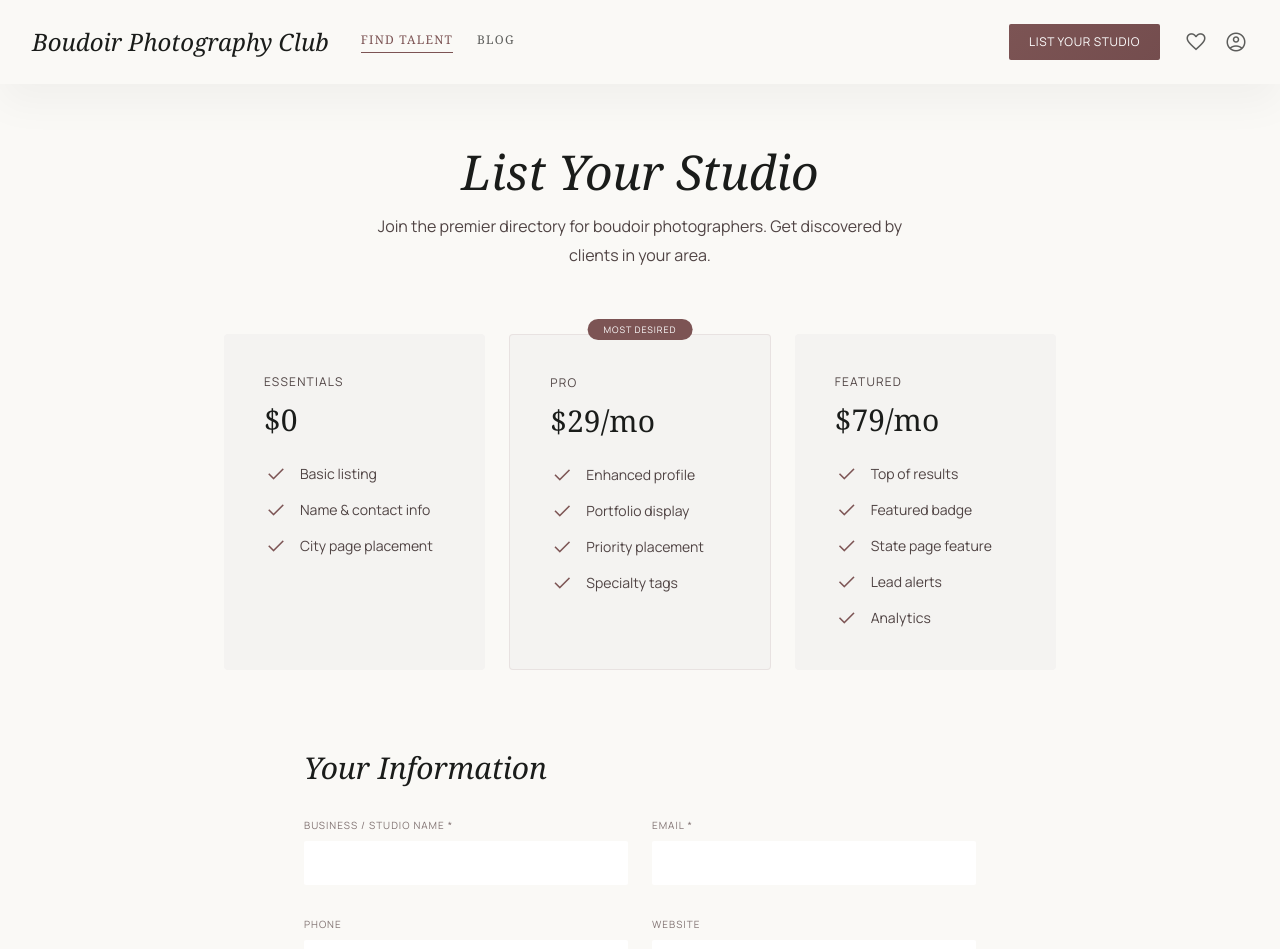
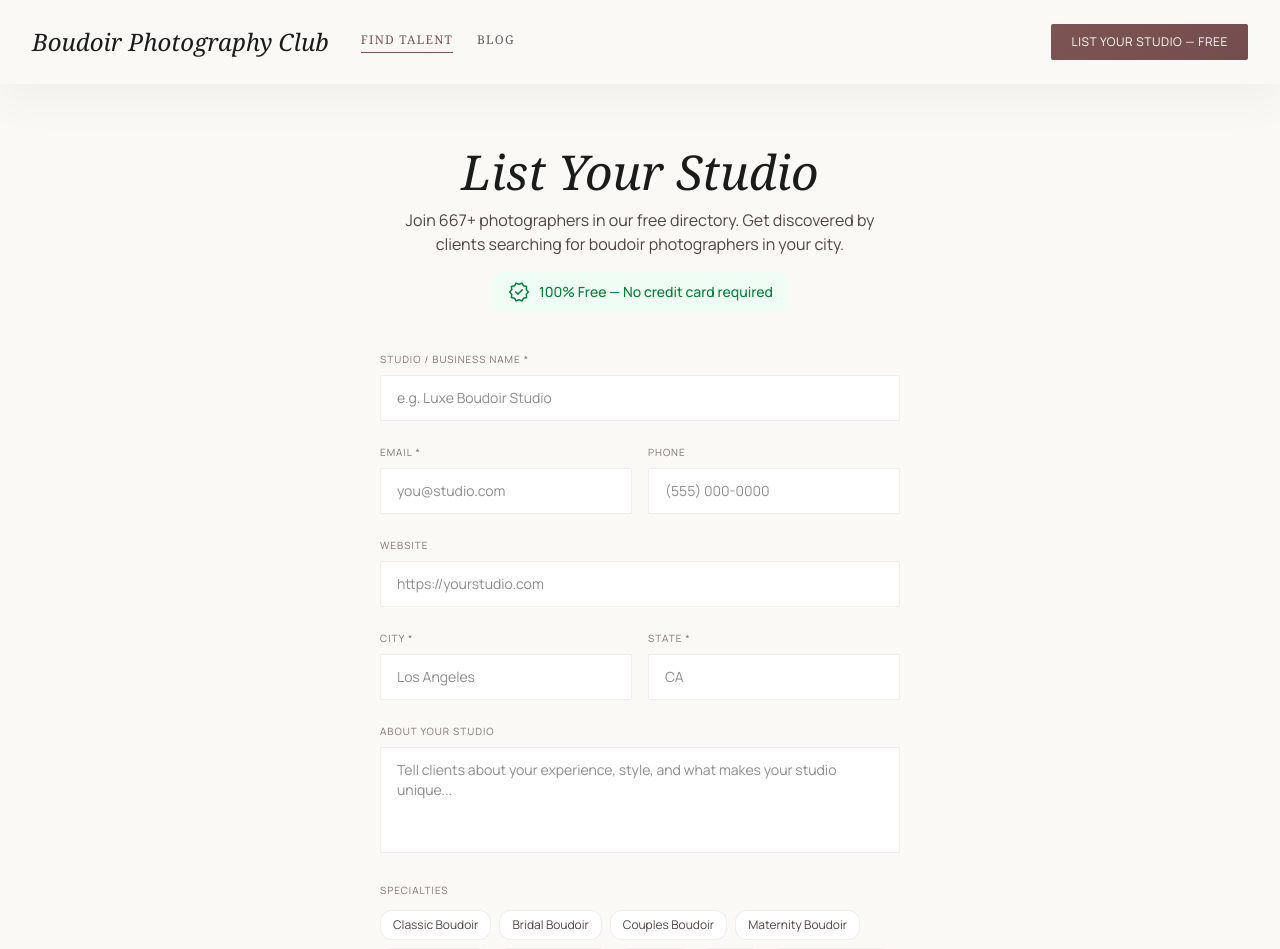
Before and after one commit to chandumx/boudoirphotographyclub, a Next.js app: page /submit in a window 1280 px wide. Shown: the top 949 px of the page. Built offline with nearby package versions, Linux system fonts and the light colour scheme.

Commit message:
Revamp submit page: clean form, remove pricing tiers, remove heart/profile icons from header

```diff
--- a/src/app/submit/page.tsx
+++ b/src/app/submit/page.tsx
@@ -13,6 +13,8 @@ const specialtyOptions = [
   "Pin-Up",
   "Plus Size Boudoir",
   "Outdoor Boudoir",
+  "Dark & Moody",
+  "Editorial",
 ];
 
 export default function SubmitPage() {
@@ -55,88 +57,51 @@ export default function SubmitPage() {
 
   if (submitted) {
     return (
-      <div className="max-w-2xl mx-auto px-4 py-24 text-center">
-        <div className="bg-surface-container-low rounded-lg p-10">
-          <span className="material-symbols-outlined text-5xl text-primary mb-4 block">check_circle</span>
-          <h1 className="font-headline text-5xl italic text-on-surface mb-4">Submission Received</h1>
-          <p className="text-on-surface-variant leading-[1.8]">We&apos;ll review your listing and get back to you within 24-48 hours.</p>
+      <div className="bg-surface text-on-surface min-h-[70vh] flex items-center justify-center px-4">
+        <div className="max-w-md text-center">
+          <span className="material-symbols-outlined text-6xl text-green-600 mb-6 block">check_circle</span>
+          <h1 className="font-headline text-4xl italic text-on-surface mb-4">You&apos;re In!</h1>
+          <p className="text-on-surface-variant leading-relaxed mb-2">
+            Your studio has been submitted successfully.
+          </p>
+          <p className="text-on-surface-variant leading-relaxed">
+            We&apos;ll review your listing and have it live within 24-48 hours. You&apos;ll receive an email confirmation.
+          </p>
         </div>
       </div>
     );
   }
 
   return (
-    <div className="max-w-4xl mx-auto px-4 sm:px-6 lg:px-8 py-16">
-      <div className="text-center mb-16">
-        <h1 className="font-headline text-5xl italic text-on-surface mb-4">
+    <div className="bg-surface text-on-surface">
+      <div className="max-w-[600px] mx-auto px-6 sm:px-10 py-16">
+        <div className="text-center mb-10">
+          <h1 className="font-headline text-4xl md:text-5xl italic text-on-surface mb-3">
             List Your Studio
           </h1>
-        <p className="text-on-surface-variant leading-[1.8] max-w-xl mx-auto">
-          Join the premier directory for boudoir photographers. Get discovered by
-          clients in your area.
+          <p className="text-on-surface-variant">
+            Join 667+ photographers in our free directory. Get discovered by clients searching for boudoir photographers in your city.
           </p>
+          <div className="inline-flex items-center gap-2 mt-4 bg-green-50 text-green-700 px-4 py-2 rounded-full text-sm font-medium">
+            <span className="material-symbols-outlined text-sm">verified</span>
+            100% Free — No credit card required
+          </div>
         </div>
 
-      {/* Pricing Tiers */}
-      <div className="grid md:grid-cols-3 gap-6 mb-20">
-        {[
-          {
-            name: "Essentials",
-            price: "$0",
-            features: ["Basic listing", "Name & contact info", "City page placement"],
-          },
-          {
-            name: "Pro",
-            price: "$29/mo",
-            features: ["Enhanced profile", "Portfolio display", "Priority placement", "Specialty tags"],
-            popular: true,
-          },
-          {
-            name: "Featured",
-            price: "$79/mo",
-            features: ["Top of results", "Featured badge", "State page feature", "Lead alerts", "Analytics"],
-          },
-        ].map((tier) => (
-          <div
-            key={tier.name}
-            className={`relative p-10 rounded-lg ${
-              tier.popular ? "border border-primary/10 bg-surface-container-low" : "bg-surface-container-low"
-            }`}
-          >
-            {tier.popular && (
-              <span className="absolute -top-4 left-1/2 -translate-x-1/2 bg-primary text-on-primary px-4 py-1 font-label text-[9px] uppercase tracking-widest rounded-full whitespace-nowrap">
-                Most Desired
-              </span>
-            )}
-            <h3 className="font-label text-xs uppercase tracking-widest text-on-surface-variant mb-3">{tier.name}</h3>
-            <p className="text-3xl font-headline text-on-surface mb-6">{tier.price}</p>
-            <ul className="space-y-3">
-              {tier.features.map((f) => (
-                <li key={f} className="text-sm text-on-surface-variant flex items-center gap-3">
-                  <span className="material-symbols-outlined text-xs text-primary">check</span>
-                  {f}
-                </li>
-              ))}
-            </ul>
-          </div>
-        ))}
-      </div>
-
-      {/* Form */}
-      <form onSubmit={handleSubmit} className="max-w-2xl mx-auto space-y-8">
-        <h2 className="font-headline text-3xl italic text-on-surface mb-8">Your Information</h2>
-
-        <div className="grid md:grid-cols-2 gap-6">
+        <form onSubmit={handleSubmit} className="space-y-6">
           <div>
-            <label className="block font-label text-[10px] uppercase tracking-widest text-outline mb-2">Business / Studio Name *</label>
+            <label className="block font-label text-[10px] uppercase tracking-widest text-outline mb-2">Studio / Business Name *</label>
             <input
               type="text"
               required
               value={formData.name}
               onChange={(e) => setFormData({ ...formData, name: e.target.value })}
-              className="w-full bg-surface-container-lowest border-none rounded-sm px-4 py-3 text-sm text-on-surface focus:ring-1 focus:ring-primary focus:outline-none"
+              className="w-full bg-surface-container-lowest border border-outline-variant/30 rounded-sm px-4 py-3 text-sm text-on-surface focus:ring-1 focus:ring-primary focus:outline-none"
+              placeholder="e.g. Luxe Boudoir Studio"
             />
           </div>
+
+          <div className="grid grid-cols-2 gap-4">
             <div>
               <label className="block font-label text-[10px] uppercase tracking-widest text-outline mb-2">Email *</label>
               <input
@@ -144,34 +109,34 @@ export default function SubmitPage() {
                 required
                 value={formData.email}
                 onChange={(e) => setFormData({ ...formData, email: e.target.value })}
-              className="w-full bg-surface-container-lowest border-none rounded-sm px-4 py-3 text-sm text-on-surface focus:ring-1 focus:ring-primary focus:outline-none"
+                className="w-full bg-surface-container-lowest border border-outline-variant/30 rounded-sm px-4 py-3 text-sm text-on-surface focus:ring-1 focus:ring-primary focus:outline-none"
+                placeholder="you@studio.com"
               />
             </div>
-        </div>
-
-        <div className="grid md:grid-cols-2 gap-6">
             <div>
               <label className="block font-label text-[10px] uppercase tracking-widest text-outline mb-2">Phone</label>
               <input
                 type="tel"
                 value={formData.phone}
                 onChange={(e) => setFormData({ ...formData, phone: e.target.value })}
-              className="w-full bg-surface-container-lowest border-none rounded-sm px-4 py-3 text-sm text-on-surface focus:ring-1 focus:ring-primary focus:outline-none"
+                className="w-full bg-surface-container-lowest border border-outline-variant/30 rounded-sm px-4 py-3 text-sm text-on-surface focus:ring-1 focus:ring-primary focus:outline-none"
+                placeholder="(555) 000-0000"
               />
             </div>
+          </div>
+
           <div>
             <label className="block font-label text-[10px] uppercase tracking-widest text-outline mb-2">Website</label>
             <input
               type="url"
               value={formData.website}
               onChange={(e) => setFormData({ ...formData, website: e.target.value })}
-              className="w-full bg-surface-container-lowest border-none rounded-sm px-4 py-3 text-sm text-on-surface focus:ring-1 focus:ring-primary focus:outline-none"
-              placeholder="https://"
+              className="w-full bg-surface-container-lowest border border-outline-variant/30 rounded-sm px-4 py-3 text-sm text-on-surface focus:ring-1 focus:ring-primary focus:outline-none"
+              placeholder="https://yourstudio.com"
             />
           </div>
-        </div>
 
-        <div className="grid md:grid-cols-2 gap-6">
+          <div className="grid grid-cols-2 gap-4">
             <div>
               <label className="block font-label text-[10px] uppercase tracking-widest text-outline mb-2">City *</label>
               <input
@@ -179,7 +144,8 @@ export default function SubmitPage() {
                 required
                 value={formData.city}
                 onChange={(e) => setFormData({ ...formData, city: e.target.value })}
-              className="w-full bg-surface-container-lowest border-none rounded-sm px-4 py-3 text-sm text-on-surface focus:ring-1 focus:ring-primary focus:outline-none"
+                className="w-full bg-surface-container-lowest border border-outline-variant/30 rounded-sm px-4 py-3 text-sm text-on-surface focus:ring-1 focus:ring-primary focus:outline-none"
+                placeholder="Los Angeles"
               />
             </div>
             <div>
@@ -189,36 +155,41 @@ export default function SubmitPage() {
                 required
                 value={formData.state}
                 onChange={(e) => setFormData({ ...formData, state: e.target.value })}
-              className="w-full bg-surface-container-lowest border-none rounded-sm px-4 py-3 text-sm text-on-surface focus:ring-1 focus:ring-primary focus:outline-none"
+                className="w-full bg-surface-container-lowest border border-outline-variant/30 rounded-sm px-4 py-3 text-sm text-on-surface focus:ring-1 focus:ring-primary focus:outline-none"
+                placeholder="CA"
+                maxLength={2}
               />
             </div>
           </div>
 
           <div>
-          <label className="block font-label text-[10px] uppercase tracking-widest text-outline mb-2">About Your Business</label>
+            <label className="block font-label text-[10px] uppercase tracking-widest text-outline mb-2">About Your Studio</label>
             <textarea
               rows={4}
               value={formData.bio}
               onChange={(e) => setFormData({ ...formData, bio: e.target.value })}
-            className="w-full bg-surface-container-lowest border-none rounded-sm px-4 py-3 text-sm text-on-surface focus:ring-1 focus:ring-primary focus:outline-none"
-            placeholder="Tell potential clients about your experience, style, and what makes your studio unique..."
+              className="w-full bg-surface-container-lowest border border-outline-variant/30 rounded-sm px-4 py-3 text-sm text-on-surface focus:ring-1 focus:ring-primary focus:outline-none resize-none"
+              placeholder="Tell clients about your experience, style, and what makes your studio unique..."
             />
           </div>
 
           <div>
-          <label className="block font-label text-[10px] uppercase tracking-widest text-outline mb-4">Specialties</label>
+            <label className="block font-label text-[10px] uppercase tracking-widest text-outline mb-3">Specialties</label>
             <div className="flex flex-wrap gap-2">
               {specialtyOptions.map((specialty) => (
                 <button
                   key={specialty}
                   type="button"
                   onClick={() => toggleSpecialty(specialty)}
-                className={`px-4 py-2 rounded-sm text-sm transition-colors ${
+                  className={`px-3 py-1.5 rounded-full text-xs transition-all ${
                     formData.specialties.includes(specialty)
                       ? "bg-primary text-on-primary"
-                    : "bg-surface-container-low text-on-surface-variant hover:opacity-80"
+                      : "bg-surface-container-lowest border border-outline-variant/30 text-on-surface-variant hover:border-primary hover:text-primary"
                   }`}
                 >
+                  {formData.specialties.includes(specialty) && (
+                    <span className="material-symbols-outlined text-xs mr-1 align-middle">check</span>
+                  )}
                   {specialty}
                 </button>
               ))}
@@ -227,14 +198,17 @@ export default function SubmitPage() {
 
           <button
             type="submit"
-          className="w-full editorial-gradient text-on-primary py-4 rounded-sm font-label text-xs uppercase tracking-widest hover:opacity-90 transition-opacity"
+            className="w-full editorial-gradient text-on-primary py-4 rounded-sm font-label text-xs uppercase tracking-widest hover:opacity-90 transition-opacity mt-4"
           >
-          Submit Your Listing
+            Submit My Studio — Free
           </button>
-        <p className="text-xs text-on-surface-variant text-center">
-          Start with a free listing. Upgrade anytime.
+
+          <p className="text-xs text-on-surface-variant text-center opacity-60">
+            Your listing will be reviewed and published within 24-48 hours.
+            No payment required. No hidden fees.
           </p>
         </form>
       </div>
+    </div>
   );
 }
--- a/src/components/Header.tsx
+++ b/src/components/Header.tsx
@@ -23,22 +23,12 @@ export default function Header() {
             </Link>
           </div>
         </div>
-        <div className="flex items-center space-x-6">
-          <Link
-            href="/submit"
-            className="hidden md:block editorial-gradient text-on-primary px-5 py-2.5 rounded-sm font-label text-xs uppercase tracking-wider hover:opacity-90 transition-opacity"
-          >
-            List Your Studio
-          </Link>
-          <div className="flex items-center space-x-4">
-            <span className="material-symbols-outlined text-on-surface opacity-70 cursor-pointer hover:opacity-100 transition-opacity">
-              favorite
-            </span>
-            <span className="material-symbols-outlined text-on-surface opacity-70 cursor-pointer hover:opacity-100 transition-opacity">
-              account_circle
-            </span>
-          </div>
-        </div>
+        <Link
+          href="/submit"
+          className="editorial-gradient text-on-primary px-5 py-2.5 rounded-sm font-label text-xs uppercase tracking-wider hover:opacity-90 transition-opacity"
+        >
+          List Your Studio — Free
+        </Link>
       </div>
     </nav>
   );
```
Lines whose indentation alone changed are shown as unchanged.
